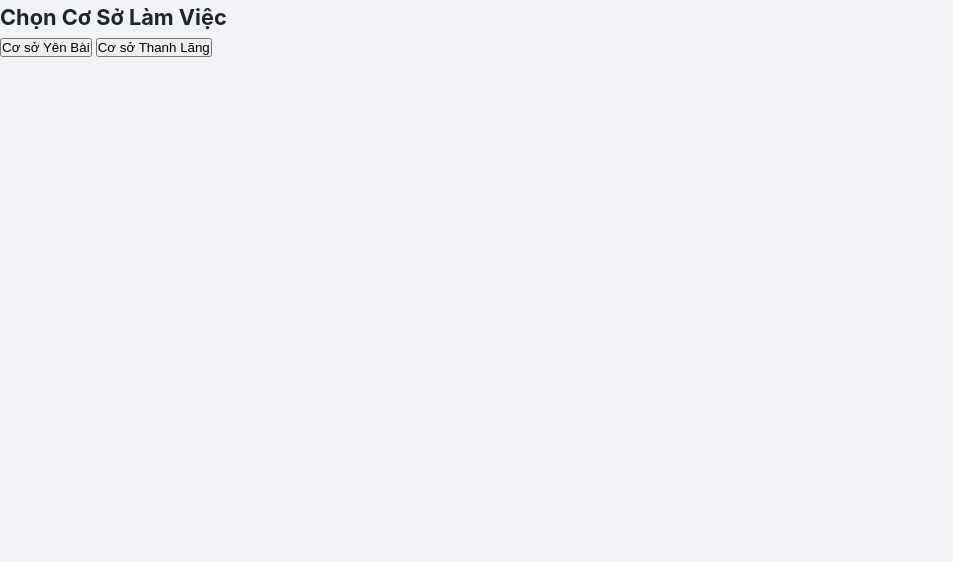
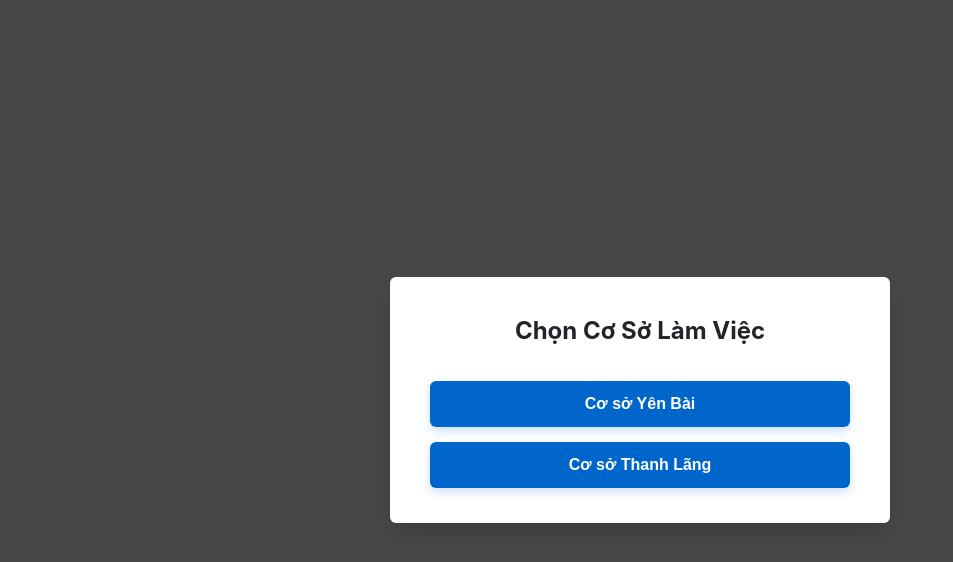
Before and after one commit to Imyou01/web-app-test, a plain HTML site: page index.html in a window 1280 px wide. Shown: the whole page, without its empty margins (0-953 px from the left). Drawn offline with nearby package versions, Linux system fonts and the light colour scheme; some packages are replaced by stand-ins of ours; no server answers; a script that the page names is missing.

Commit message:
Update styles.css

```diff
--- a/styles.css
+++ b/styles.css
@@ -1466,3 +1466,117 @@ a:hover {
 .random-code-btn:hover {
     opacity: 0.7;
 }
+/* ==========================================================================
+   Branch Selection Screen Styles
+   ========================================================================== */
+
+.branch-selection-screen {
+    position: fixed; /* Che phủ toàn bộ màn hình */
+    top: 0;
+    left: 0;
+    width: 100%;
+    height: 100%;
+    background-color: rgba(0, 0, 0, 0.7); /* Nền mờ */
+    display: flex; /* Sử dụng flex để căn giữa */
+    justify-content: center;
+    align-items: center;
+    z-index: 5000; /* Hiển thị trên cùng */
+    backdrop-filter: blur(5px); /* Hiệu ứng blur nền (tùy chọn) */
+    opacity: 1;
+    transition: opacity 0.3s ease-in-out;
+}
+
+/* Ẩn màn hình này nếu cần bằng JS sau này */
+.branch-selection-screen.hidden {
+    opacity: 0;
+    pointer-events: none; /* Không cho tương tác khi ẩn */
+}
+
+
+.branch-selection-box {
+    background-color: var(--color-surface);
+    padding: 35px 40px; /* Tăng padding */
+    border-radius: var(--border-radius);
+    box-shadow: 0 10px 30px rgba(0, 0, 0, 0.2);
+    text-align: center;
+    max-width: 500px;
+    width: 90%;
+    animation: scaleUp 0.4s cubic-bezier(0.165, 0.84, 0.44, 1); /* Animation mượt hơn */
+}
+
+.branch-selection__title {
+    font-size: 24px; /* Tăng cỡ chữ */
+    font-weight: 700;
+    margin-bottom: 30px; /* Tăng khoảng cách */
+    color: var(--color-text-primary);
+}
+
+.branch-selection__buttons {
+    display: flex; /* Các nút nằm ngang */
+    flex-direction: column; /* Hoặc column nếu muốn nút dọc */
+    gap: 15px; /* Khoảng cách giữa các nút */
+    justify-content: center;
+}
+
+.branch-selection__button {
+    display: inline-flex; /* Để icon và text căn giữa (nếu có icon) */
+    align-items: center;
+    justify-content: center;
+    gap: 10px; /* Khoảng cách giữa icon và text (nếu có icon) */
+    padding: 14px 25px; /* Tăng padding */
+    background-color: var(--color-primary);
+    color: #ffffff;
+    border: none;
+    border-radius: var(--border-radius);
+    font-size: 16px; /* Tăng cỡ chữ */
+    font-weight: 600;
+    cursor: pointer;
+    transition: background-color 0.2s, transform 0.1s;
+    box-shadow: 0 4px 10px rgba(0, 102, 204, 0.2);
+}
+
+.branch-selection__button:hover {
+    background-color: var(--color-primary-dark);
+    transform: translateY(-2px); /* Hiệu ứng nhấc lên khi hover */
+}
+
+/* Nếu bạn muốn dùng icon Lucide sau này, thêm đoạn này */
+/*
+.branch-selection__button i {
+    width: 20px;
+    height: 20px;
+}
+*/
+/* Styling cho nhóm nút ở top-bar */
+.top-bar__actions {
+    display: flex; /* Đặt các nút nằm ngang */
+    align-items: center; /* Căn giữa theo chiều dọc */
+    gap: 12px; /* Khoảng cách giữa các nút */
+}
+
+/* Styling cho nút Chuyển Cơ Sở (tương tự nút Logout) */
+.top-bar__switch-button {
+    display: flex;
+    align-items: center;
+    gap: 8px;
+    background-color: transparent;
+    border: 1px solid var(--color-border);
+    color: var(--color-text-secondary);
+    padding: 7px 14px;
+    border-radius: var(--border-radius);
+    cursor: pointer;
+    font-weight: 500;
+    transition: all 0.2s;
+}
+
+.top-bar__switch-button:hover {
+    background-color: #e2e6ea; /* Màu xám nhạt khi hover */
+    border-color: #adb5bd;
+    color: #495057;
+}
+
+/* Đảm bảo icon trong các nút top-bar có kích thước phù hợp */
+.top-bar__actions button i {
+    width: 16px; /* Kích thước icon nhỏ hơn một chút */
+    height: 16px;
+}
```
